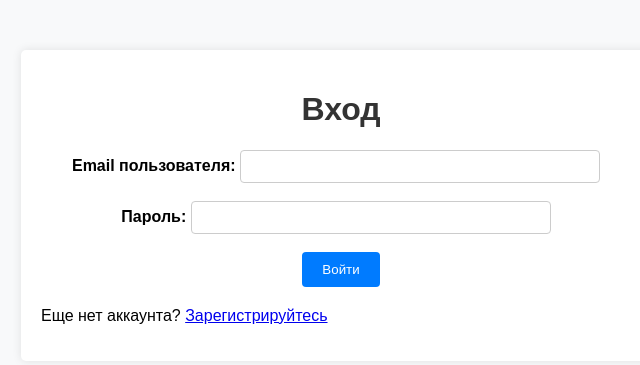
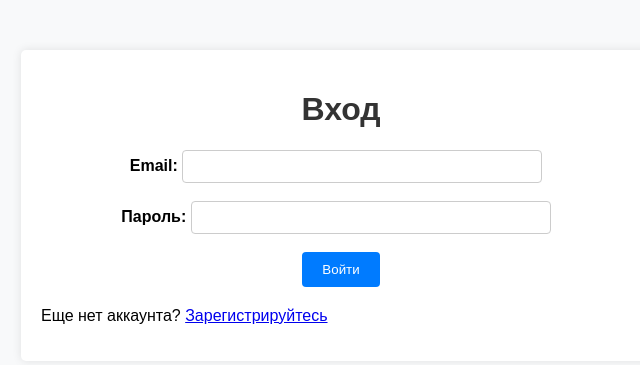
Before and after one commit to lebedeva-elizaveta/web-archive, a Flask app: page /login in a window 1280 px wide. Shown: the top 365 px of the page, without its empty margins (299-939 px from the left). Run offline with Flask 3, Linux system fonts and the light colour scheme.

Commit message:
change smth

```diff
--- a/app/templates/login.html
+++ b/app/templates/login.html
@@ -92,7 +92,7 @@
     {% endwith %}
 
     <form method="POST" action="/login">
-        <label for="emailInput">Email пользователя:</label>
+        <label for="emailInput">Email:</label>
         <input type="text" id="emailInput" name="email" required>
         <br><br>
         <label for="passwordInput">Пароль:</label>
```
